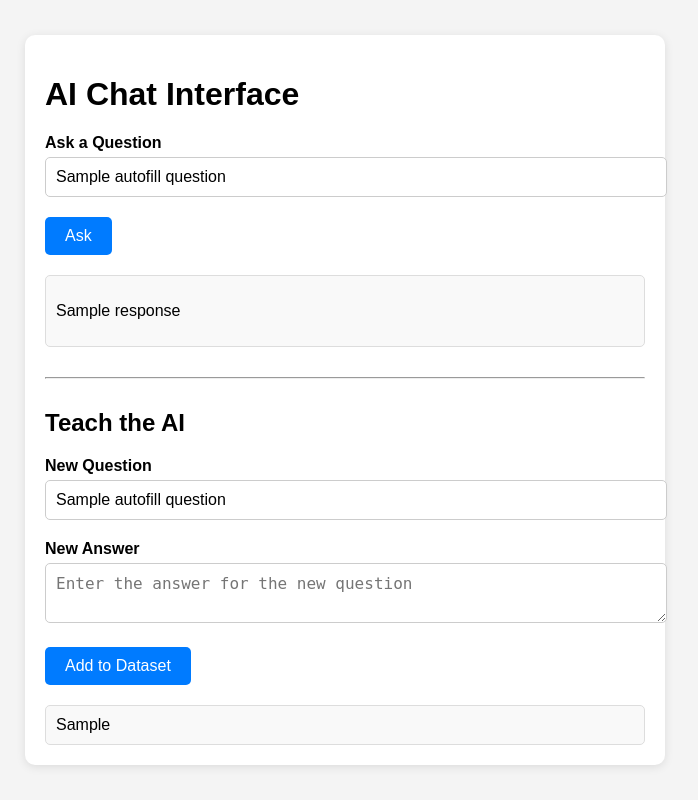
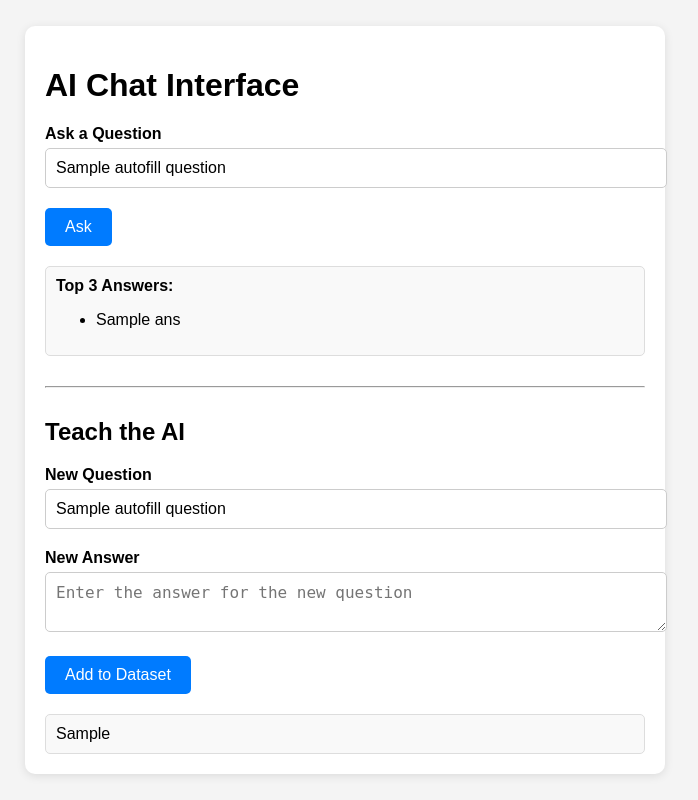
Before and after one commit to vishesh-yadav-hear/ai.miomi.1, a Flask app: template templates/index.html in a window 1280 px wide. Shown: the whole page, without its empty margins (295-993 px from the left). Run offline with Flask 3, Linux system fonts and the light colour scheme; the template is opened without the code that fills it: most values are stand-ins (such as "Sample title", 1, 10 or a date in 2020).

Commit message:
add top three respons feture

```diff
--- a/app.py
+++ b/app.py
@@ -1,4 +1,4 @@
-from flask import Flask, render_template, request, redirect, url_for
+from flask import Flask, render_template, request
 import pandas as pd
 from sklearn.feature_extraction.text import TfidfVectorizer
 from sklearn.metrics.pairwise import cosine_similarity
@@ -15,7 +15,6 @@ feedback_file = 'feedback.csv'
 # Function to load dataset and reinitialize TF-IDF vectorizer
 def load_data():
     try:
-        # Load the dataset
         questions_answers_df = pd.read_csv(dataset_file, encoding='utf-8', quotechar='"')
         questions_answers_df.columns = questions_answers_df.columns.str.strip()
         questions = questions_answers_df['Question'].tolist()
@@ -39,51 +38,31 @@ def preprocess_text(text):
     text = re.sub(r'[^\w\s]', '', text)
     return text.strip()
 
-# Dynamic threshold
-def get_dynamic_threshold(question_length):
-    if question_length <= 5:
-        return 0.2  # For short questions (5 letters or less), 20% match threshold
-    elif question_length <= 10:
-        return 0.5  # For questions with 6-10 letters, 50% match threshold
-    else:
-        return 0.7  # For longer questions, 70% match threshold
-
 # Weighted score calculation
 def get_weighted_score(tfidf_score, fuzzy_score, weight_tfidf=0.7, weight_fuzzy=0.3):
     return (tfidf_score * weight_tfidf) + (fuzzy_score / 100 * weight_fuzzy)
 
-# Get answer from dataset
-def get_dataset_answer(user_question):
+# Get top 3 answers from dataset
+def get_top_answers(user_question):
     try:
         user_question = preprocess_text(user_question)
-        question_length = len(user_question.split())
-        threshold = get_dynamic_threshold(question_length)
-
         user_question_tfidf = vectorizer.transform([user_question])
         similarities = cosine_similarity(user_question_tfidf, tfidf_matrix).flatten()
 
-        most_similar_idx = similarities.argmax()
-        tfidf_score = similarities[most_similar_idx]
-
-        best_fuzzy_score = 0
-        best_fuzzy_idx = None
+        # Combine TF-IDF and fuzzy scores
+        scores = []
         for idx, question in enumerate(questions):
             fuzzy_score = fuzz.partial_ratio(user_question, preprocess_text(question))
-            if fuzzy_score > best_fuzzy_score:
-                best_fuzzy_score = fuzzy_score
-                best_fuzzy_idx = idx
+            weighted_score = get_weighted_score(similarities[idx], fuzzy_score)
+            scores.append((idx, weighted_score))
 
-        weighted_score = get_weighted_score(tfidf_score, best_fuzzy_score)
+        # Sort scores in descending order and get top 3
+        scores = sorted(scores, key=lambda x: x[1], reverse=True)[:3]
 
-        if weighted_score > threshold:
-            if tfidf_score > (best_fuzzy_score / 100):
-                return answers[most_similar_idx], weighted_score
-            else:
-                return answers[best_fuzzy_idx], weighted_score
-        else:
-            return None, 0
+        top_answers = [(answers[idx], score) for idx, score in scores if score > 0.2]  # Threshold = 0.2
+        return top_answers if top_answers else None
     except Exception as e:
-        return str(e), 0
+        return [(str(e), 0)]
 
 # Routes
 @app.route('/')
@@ -96,21 +75,20 @@ def ask():
     if not user_question:
         return render_template('index.html', response="Please enter a valid question.")
 
-    dataset_answer, confidence = get_dataset_answer(user_question)
-    if confidence > 0.2:
-        # If AI found an appropriate answer, do not save it to the feedback
+    top_answers = get_top_answers(user_question)
+    if top_answers:
         return render_template(
             'index.html',
-            response=f"<strong>Answer:</strong> {dataset_answer}<br><strong>Source:</strong> dataset"
+            response=[f"{i+1}. {answer}" for i, (answer, score) in enumerate(top_answers)]
         )
     else:
-        # If AI did not find an answer, save it to the feedback file
+        # Save the unanswered question to feedback
         try:
             feedback_exists = os.path.exists(feedback_file)
             with open(feedback_file, 'a', encoding='utf-8') as f:
                 if not feedback_exists:
                     f.write("Question,Answer\n")
-                f.write(f'"{user_question}","{dataset_answer}"\n')
+                f.write(f'"{user_question}",""\n')
         except Exception as e:
             print(f"Error saving to feedback: {e}")
 
@@ -119,8 +97,6 @@ def ask():
             response="AI couldn't find an appropriate answer. Please teach AI below.",
             autofill_question=user_question
         )
-
-
 
 @app.route('/teach', methods=['POST'])
 def teach():
--- a/templates/index.html
+++ b/templates/index.html
@@ -1,6 +1,5 @@
 <!DOCTYPE html>
 <html lang="en">
-
 <head>
     <meta charset="UTF-8">
     <meta name="viewport" content="width=device-width, initial-scale=1.0">
@@ -73,7 +72,6 @@
         }
     </style>
 </head>
-
 <body>
     <div class="container">
         <h1>AI Chat Interface</h1>
@@ -86,9 +84,12 @@
         </form>
         <div class="response">
             {% if response %}
-                <p>{{ response | safe }}</p>  <!-- Directly render the response -->
-            {% else %}
-                <p>{{ response | safe }}</p>
+                <strong>Top 3 Answers:</strong>
+                <ul>
+                    {% for ans in response %}
+                        <li>{{ ans | safe }}</li>
+                    {% endfor %}
+                </ul>
             {% endif %}
         </div>
 
@@ -111,5 +112,4 @@
         </div>
     </div>
 </body>
-
 </html>
```
